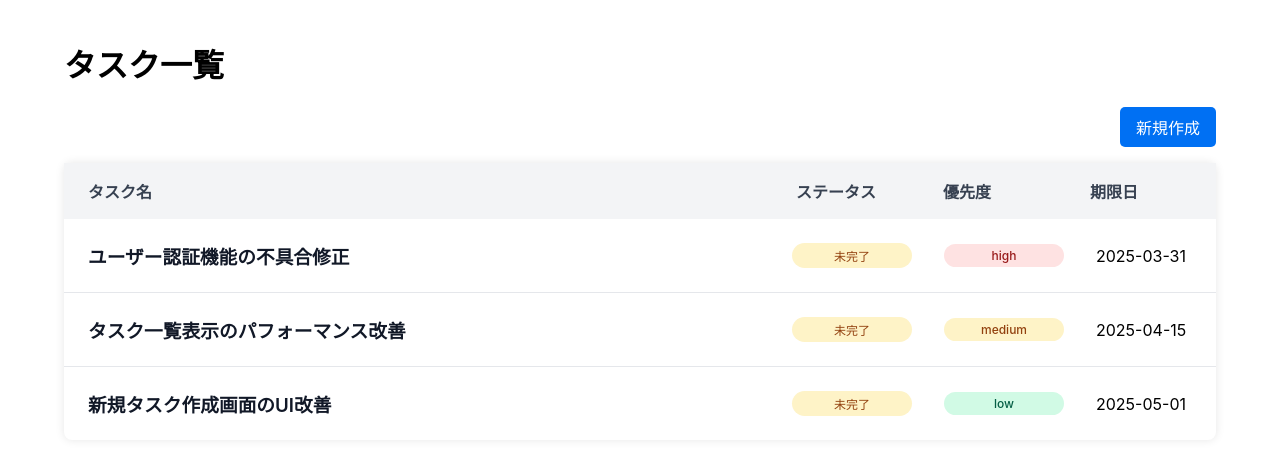
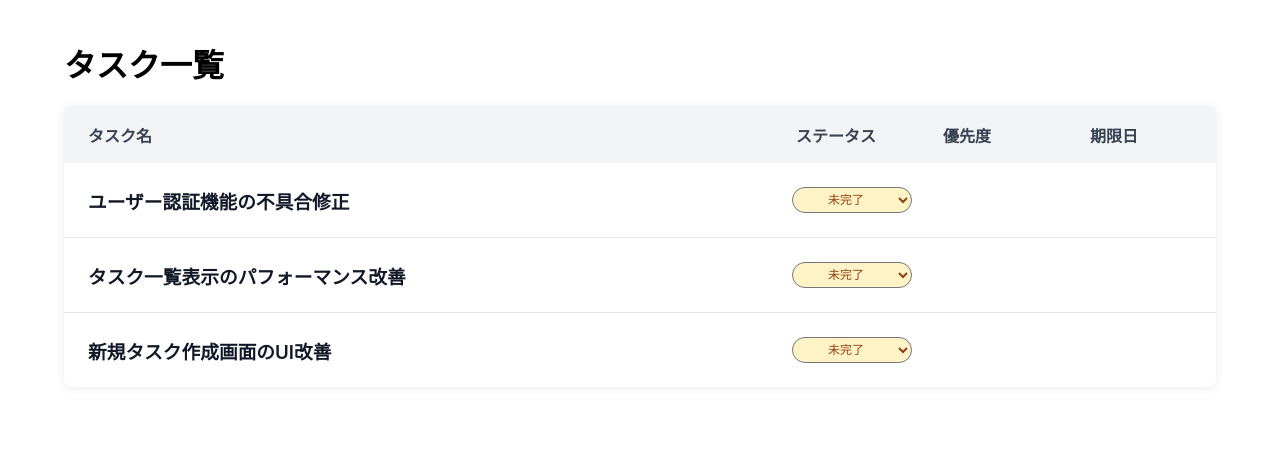
Before and after one commit to kohei-financier/react-task-app, a React (Vite) app: page /tasks in a window 1280 px wide. Shown: the top 454 px of the page. Built offline with nearby package versions, Linux system fonts and the light colour scheme.

Commit message:
タスクステータス変更

```diff
--- a/src/features/tasks/components/TaskCard.tsx
+++ b/src/features/tasks/components/TaskCard.tsx
@@ -6,19 +6,31 @@
 
 type Props = {
   task: Task;
+  onToggleStatus: (taskId: Task['id'], newStatus: boolean) => void;
 };
 
-export default function TaskCard({ task }: Props) {
+export default function TaskCard({ task, onToggleStatus }: Props) {
+
+  const handleStatusChange = (e: React.ChangeEvent<HTMLSelectElement>) => {
+    const newStatus = e.target.value === "true";
+    if (onToggleStatus) {
+      onToggleStatus(task.id, newStatus);
+    }
+  };
+
   return (
     <div className={styles.taskCard}>
       <Link to={`/tasks/${task.id}`} className={styles.detailLink}>
         <h3 className={styles.taskTitle}>{task.title}</h3>
       </Link>
-      <p className={`${styles.badge} ${task.status ? styles.completed : styles.incomplete}`}>
-        {getStatusLabel(task.status)}
-      </p>
-      <p className={`${styles.badge} ${getPriorityClass(task.priority, styles)}`}>{task.priority}</p>
-      <p className={styles.taskDueDate}>{task.dueDate}</p>
+      <select
+        value={task.status ? "true" : "false"}
+        onChange={handleStatusChange}
+        className={`${styles.badge} ${task.status ? styles.completed : styles.incomplete}`}
+      >
+        <option value="false">{getStatusLabel(false)}</option>
+        <option value="true">{getStatusLabel(true)}</option>
+      </select>
     </div>
   );
 }
--- a/src/features/tasks/containers/TaskEditFormContainer.tsx
+++ b/src/features/tasks/containers/TaskEditFormContainer.tsx
@@ -14,6 +14,7 @@
   const navigate = useNavigate();
 
   useEffect(() => {
+    if (!id) return;
     async function fetchTask() {
       const task = await getTaskById(id);
       if (task) {
@@ -22,6 +23,7 @@
           description: task.description,
           priority: task.priority,
           dueDate: task.dueDate,
+          status: task.status
         });
       }
     }
--- a/src/features/tasks/containers/TaskFormContainer.tsx
+++ b/src/features/tasks/containers/TaskFormContainer.tsx
@@ -13,6 +13,7 @@
     description: "",
     priority: "medium",
     dueDate: "",
+    status: false
   });
 
   const navigate = useNavigate();
--- a/src/features/tasks/containers/TaskListContainer.tsx
+++ b/src/features/tasks/containers/TaskListContainer.tsx
@@ -4,26 +4,28 @@
 import TaskCard from "../components/TaskCard";
 import styles from "../styles/TaskListContainer.module.css";
 import { Link } from "react-router-dom";
+import { updateTask } from "../hooks/updateTask";
 
 export default function TaskListContainer() {
   const [tasks, setTasks] = useState<Task[]>([]);
 
+  const fetchTasks = async () => {
+    const fetchedTasks = await getTasks();
+    setTasks(fetchedTasks);
+  };
+
   useEffect(() => {
-    const fetchTasks = async () => {
-      const fetchedTasks = await getTasks();
-      setTasks(fetchedTasks);
-    };
     fetchTasks();
-  }, []);
+  }, [])
+
+  const handleToggleStatus = async (taskId: Task['id'], newStatus: boolean) => {
+    await updateTask(String(taskId), { status: newStatus });
+    fetchTasks();
+  };
 
   return (
     <div className={styles.container}>
       <h1>タスク一覧</h1>
-      <div className={styles.taskListHeader}>
-        <Link to="/tasks/new" className={styles.newTaskLink}>
-          新規作成
-        </Link>
-      </div>
       <div className={styles.tableContainer}>
         <div className={styles.header}>
           <div>タスク名</div>
@@ -33,7 +35,11 @@
         </div>
         <div className={styles.taskList}>
           {tasks.map((task) => (
-            <TaskCard key={task.id} task={task} />
+            <TaskCard
+              key={task.id}
+              task={task}
+              onToggleStatus={handleToggleStatus}
+            />
           ))}
         </div>
       </div>
--- a/src/features/tasks/hooks/updateTask.ts
+++ b/src/features/tasks/hooks/updateTask.ts
@@ -1,7 +1,7 @@
 import { Task, TaskFormData } from "../../../types/task";
 import { mockTasks } from "../mocks/task";
 
-export const updateTask = (id: string, taskData: TaskFormData): Promise<Task | null> => {
+export const updateTask = (id: string, taskData: Partial<TaskFormData>): Promise<Task | null> => {
   return new Promise((resolve) => {
     setTimeout(() => {
       const index = mockTasks.findIndex((task) => task.id === Number.parseInt(id));
--- a/src/types/task.ts
+++ b/src/types/task.ts
@@ -1,5 +1,5 @@
 export type Priority = "high" | "medium" | "low";
-export type TaskFormData =Omit<Task, "id" | "status" | "createdAt" | "updatedAt">;
+export type TaskFormData =Omit<Task, "id" | "createdAt" | "updatedAt">;
 
 export interface Task {
   id: number;
```
